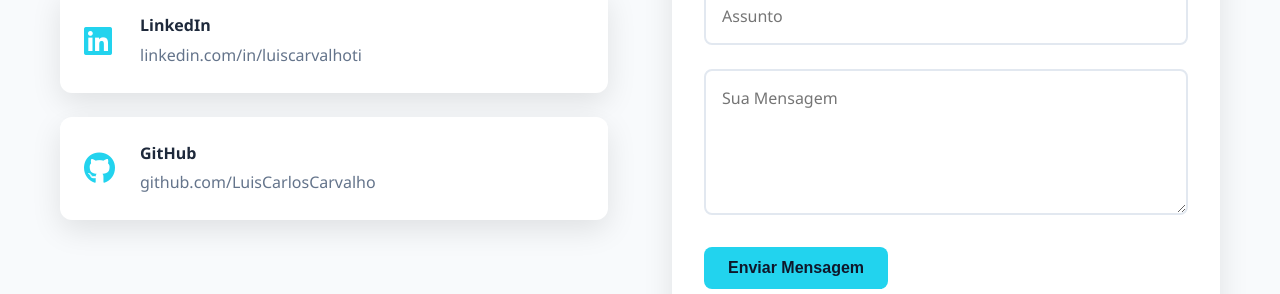
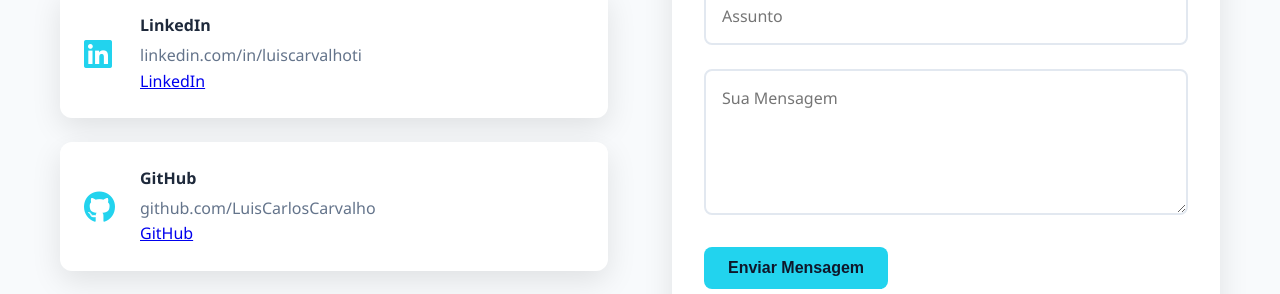
Before and after one commit to LuisCarlosCarvalho/cvonline, a React app: page index.html in a window 1280 px wide. Shown: the part 11408-11702 px from the top of the page. Built offline with nearby package versions, Linux system fonts and the light colour scheme; animation ran at ten frames a second.

Commit message:
Update index.html

```diff
--- a/index.html
+++ b/index.html
@@ -603,22 +603,21 @@
                         <i class="fas fa-envelope"></i>
                         <div>
                             <h4>Email</h4>
-                            <p>carvalho.c.c@hotmail.com</p>
-                            <a href="mailto:carvalho.c.c@hotmail.com">Email</a>
+                            <p>carvalho.c.c@hotmail.com</p> <a href="mailto:carvalho.c.c@hotmail.com">Email</a>
                         </div>
                     </div>
                     <div class="contact-item">
                         <i class="fab fa-linkedin"></i>
                         <div>
                             <h4>LinkedIn</h4>
-                            <p>linkedin.com/in/luiscarvalhoti</p>
+                            <p>linkedin.com/in/luiscarvalhoti</p><a href="https://linkedin.com/in/luiscarvalhoti" target="_blank">LinkedIn</a>
                         </div>
                     </div>
                     <div class="contact-item">
                         <i class="fab fa-github"></i>
                         <div>
                             <h4>GitHub</h4>
-                            <p>github.com/LuisCarlosCarvalho</p>
+                            <p>github.com/LuisCarlosCarvalho</p> <a href="https://github.com/LuisCarlosCarvalho" target="_blank">GitHub</a>
                         </div>
                     </div>
                 </div>
```
